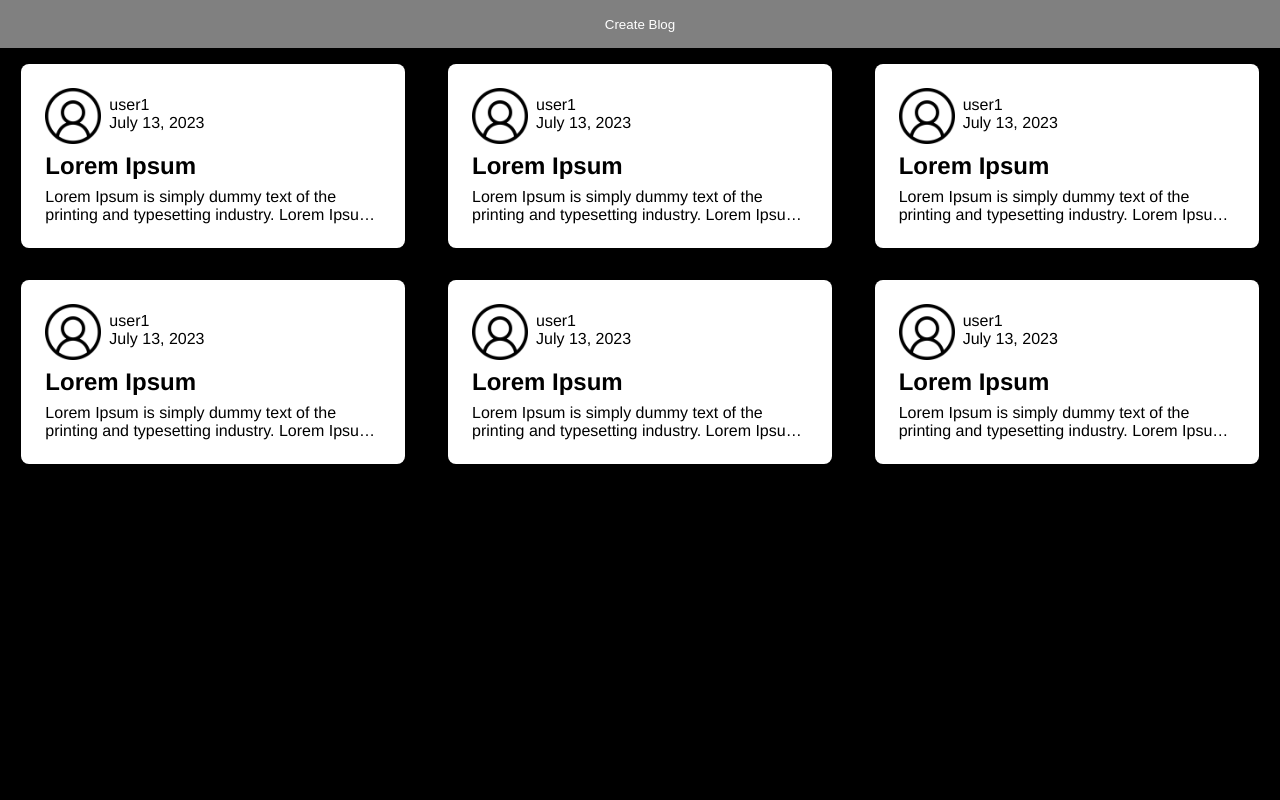
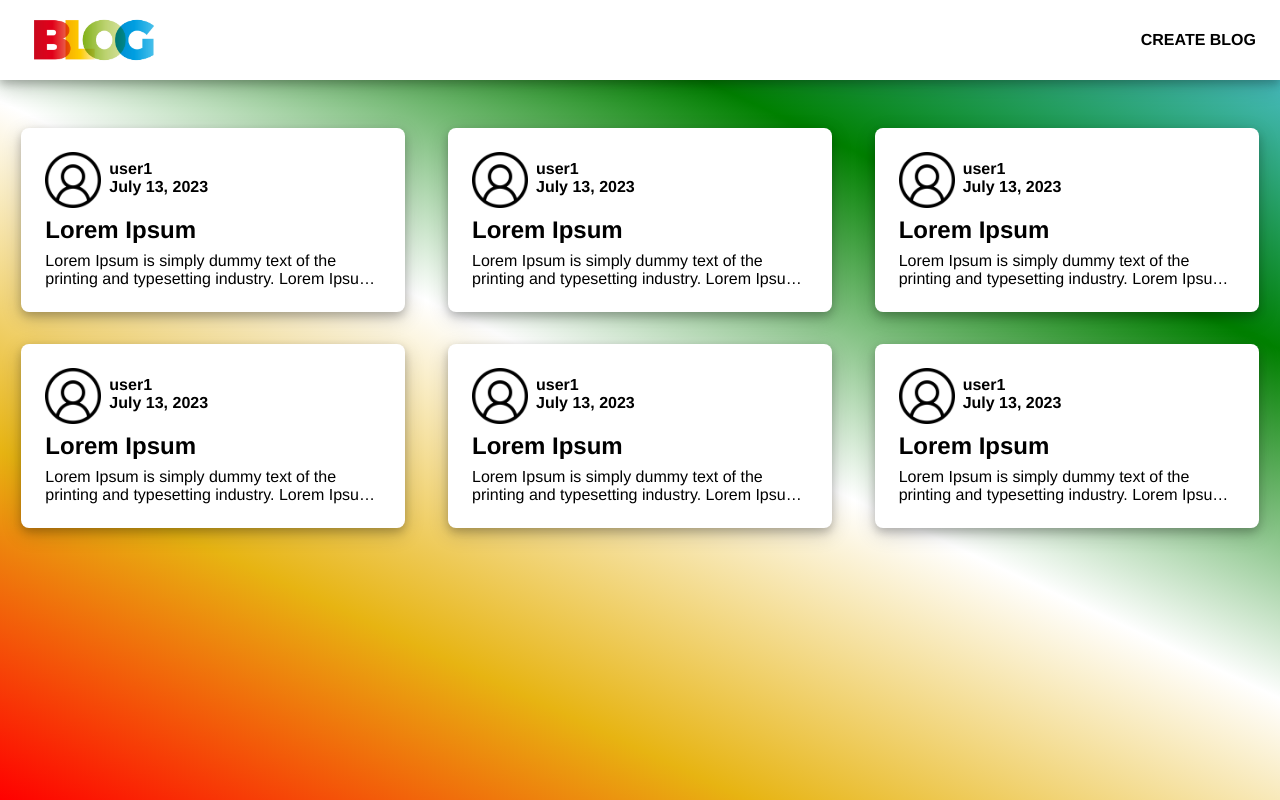
Before and after one commit to Noor199/blog-platform, a Vue app: page /blog-page in a window 1280 px wide. Built offline with nearby package versions, Linux system fonts and the light colour scheme.

Commit message:
developing

```diff
--- a/src/assets/main.css
+++ b/src/assets/main.css
@@ -1,6 +1,6 @@
 html {
   display: flex;
-  background-color: black;
+  background: linear-gradient(25deg, red, #e7b412, #ffffff, green, #5bccf5);
   font-family: Avenir, Helvetica, Arial, sans-serif;
   height: 100%;
   width: 100%;
@@ -22,11 +22,18 @@ body {
 
 .card {
   background: white;
+  cursor: pointer;
   display: flex;
   border-radius: 0.5rem;
   padding: 2rem;
   align-self: center;
   flex-direction: row;
+  box-shadow: 0 4px 8px 0 rgba(0, 0, 0, 0.2), 0 6px 20px 0 rgba(0, 0, 0, 0.19);
+}
+
+label {
+  font-weight: bold;
+  cursor: pointer;
 }
 
 .card_info {
@@ -46,3 +53,7 @@ body {
     margin: 0.5rem;
   }
 }
+
+button {
+  cursor: pointer;
+}
--- /dev/null
+++ b/src/components/headerComponent.vue
@@ -0,0 +1,46 @@
+<template>
+  <div class="blog-flex">
+    <img
+      class="header-logo-image"
+      src="../assets/images/logo.jpeg"
+      v-on:click="$router.push('/')"
+    />
+    <div class="btn-create" v-on:click="$router.push('/blog-action')">
+      Create Blog
+    </div>
+  </div>
+</template>
+
+<script>
+export default {
+  name: "headerComponent",
+};
+</script>
+
+<style scoped>
+.blog-flex {
+  display: flex;
+  flex-direction: row;
+  background: white;
+  height: 5rem;
+  box-shadow: 0 4px 8px 0 rgba(0, 0, 0, 0.2), 0 6px 20px 0 rgba(0, 0, 0, 0.19);
+  margin-bottom: 2rem;
+  justify-content: space-between;
+  padding: 0 1.5rem;
+  .header-logo-image {
+    cursor: pointer;
+  }
+  .btn-create {
+    cursor: pointer;
+    display: flex;
+    font-weight: bold;
+    text-transform: uppercase;
+    width: fit-content;
+    align-items: center;
+    color: black;
+  }
+}
+.btn-create:hover {
+  opacity: 0.3;
+}
+</style>
--- a/src/main.js
+++ b/src/main.js
@@ -1,9 +1,9 @@
 import router from "./router/index";
+import { createStore } from "vuex";
 import { createApp } from "vue";
 import App from "./App.vue";
 import "./assets/main.css";
 
-import { createStore } from "vuex";
 const store = createStore({
   state() {
     return {
--- a/src/pages/blogAction.vue
+++ b/src/pages/blogAction.vue
@@ -3,68 +3,73 @@
     <div class="card_info">
       <img class="user-image" src="../assets/images/user.png" />
       <div class="user-data">
-        <span> {{ blog.username }} </span>
-        <span> {{ blog.date }}</span>
+        <label> {{ username }} </label>
+        <label> {{ date }}</label>
       </div>
     </div>
 
     <div class="card_content">
-      <form>
       <div class="form-group">
         <label>Title</label>
-          <input type="text" class="input-text" v-model="blog.title" required />
+        <input type="text" class="input-text" v-model="title" required />
       </div>
       <div class="form-group">
         <label>Description</label>
         <textarea
           class="input-textarea"
           rows="10"
-            v-model="blog.description"
+          v-model="description"
           required
         ></textarea>
       </div>
-        <button type="submit" class="btn-action" v-on:click="blogAction()">
-          Create
+      <button type="submit" class="btn-action" @click="blogAction()">
+        {{ selectedBlog != -1 ? "save" : "create" }}
       </button>
-      </form>
     </div>
   </div>
 </template>
 
 <script>
+import moment from "moment";
 export default {
   name: "blogAction",
-  mounted() {
-    //if (this.selectedBlog != -1) {
-    //  console.log("----");
-    // }
-  },
+
   data() {
     return {
       selectedBlog: this.$store.state.selectedBlog,
       blogs: this.$store.state.blogs,
-      blog: {
       username: this.$store.state.authLogin.username,
-        date: "",
+      date: moment(String(new Date())).format("MMMM DD, yyyy"),
       title: "",
       description: "",
-      },
     };
   },
   methods: {
     blogAction() {
+      let blog = {
+        title: this.title,
+        username: this.username,
+        date: this.date,
+        description: this.description,
+      };
       if (this.selectedBlog != -1) {
-        this.blogs[this.selectedBlog] = this.blog;
+        this.blogs[this.selectedBlog] = blog;
+        this.selectedBlog = -1;
+      } else {
+        this.blogs.push(blog);
+      }
+
       this.$router.go(-1);
-      } else {
-        console.log("create");
-      }
     },
   },
 };
 </script>
 
 <style scoped>
+label,
+.card {
+  cursor: default;
+}
 .card {
   width: 70%;
   display: flex;
@@ -80,13 +85,14 @@ export default {
 
 .input-textarea,
 .input-text {
-  border-radius: 1rem;
   padding: 0 1rem;
 }
 .input-text {
   height: 2.5rem;
 }
 .btn-action {
+  font-weight: bold;
+  text-transform: uppercase;
   float: right;
   width: fit-content;
   padding: 0 2rem;
--- a/src/pages/blogDetails.vue
+++ b/src/pages/blogDetails.vue
@@ -3,8 +3,8 @@
     <div class="card_info">
       <img class="user-image" src="../assets/images/user.png" />
       <div class="user-data">
-        <span> {{ blog.username }}</span>
-        <span> {{ blog.date }}</span>
+        <label> {{ blog.username }}</label>
+        <label> {{ blog.date }}</label>
       </div>
 
       <div class="action-data" v-if="checkIfUserAuth()">
@@ -42,7 +42,7 @@ export default {
     },
     deleteItem() {
       this.blogs.splice(this.$store.state.selectedBlog, 1);
-      this.$store.state.selectedBlog = -1;
+
       this.$router.go(-1);
     },
   },
--- a/src/pages/blogPage.vue
+++ b/src/pages/blogPage.vue
@@ -1,8 +1,6 @@
 <template>
-  <div class="blog-flex">
-    <button class="btn-create" v-on:click="$router.push('/blog-action')">
-      Create Blog
-    </button>
+  <div>
+    <headerComponent></headerComponent>
     <div class="cards">
       <div
         class="cards_item"
@@ -13,8 +11,8 @@
           <div class="card_info">
             <img class="user-image" src="../assets/images/user.png" />
             <div class="user-data">
-              <span> {{ card.username }}</span>
-              <span> {{ card.date }}</span>
+              <label> {{ card.username }}</label>
+              <label> {{ card.date }}</label>
             </div>
           </div>
           <div class="card_content">
@@ -30,8 +28,10 @@
 </template>
 
 <script>
+import headerComponent from "@/components/headerComponent";
 export default {
   name: "blogPage",
+  components: { headerComponent },
   mounted() {
     this.$store.state.selectedBlog = -1;
 
@@ -62,22 +62,6 @@ export default {
 </script>
 
 <style scoped>
-.blog-flex {
-  display: flex;
-  flex-direction: column;
-  .btn-create {
-    display: flex;
-    width: -moz-fit-content;
-    width: 100%;
-    justify-content: center;
-    height: 3rem;
-    align-items: center;
-    background: gray;
-    border: 0;
-    color: white;
-  }
-}
-
 .cards {
   display: flex;
   flex-wrap: wrap;
--- a/src/pages/loginPage.vue
+++ b/src/pages/loginPage.vue
@@ -51,6 +51,8 @@ export default {
 }
 
 .btn-login {
+  font-weight: bold;
+  text-transform: uppercase;
   display: flex;
   flex: 1;
   width: 100%;
```
Lines whose indentation alone changed are shown as unchanged.
